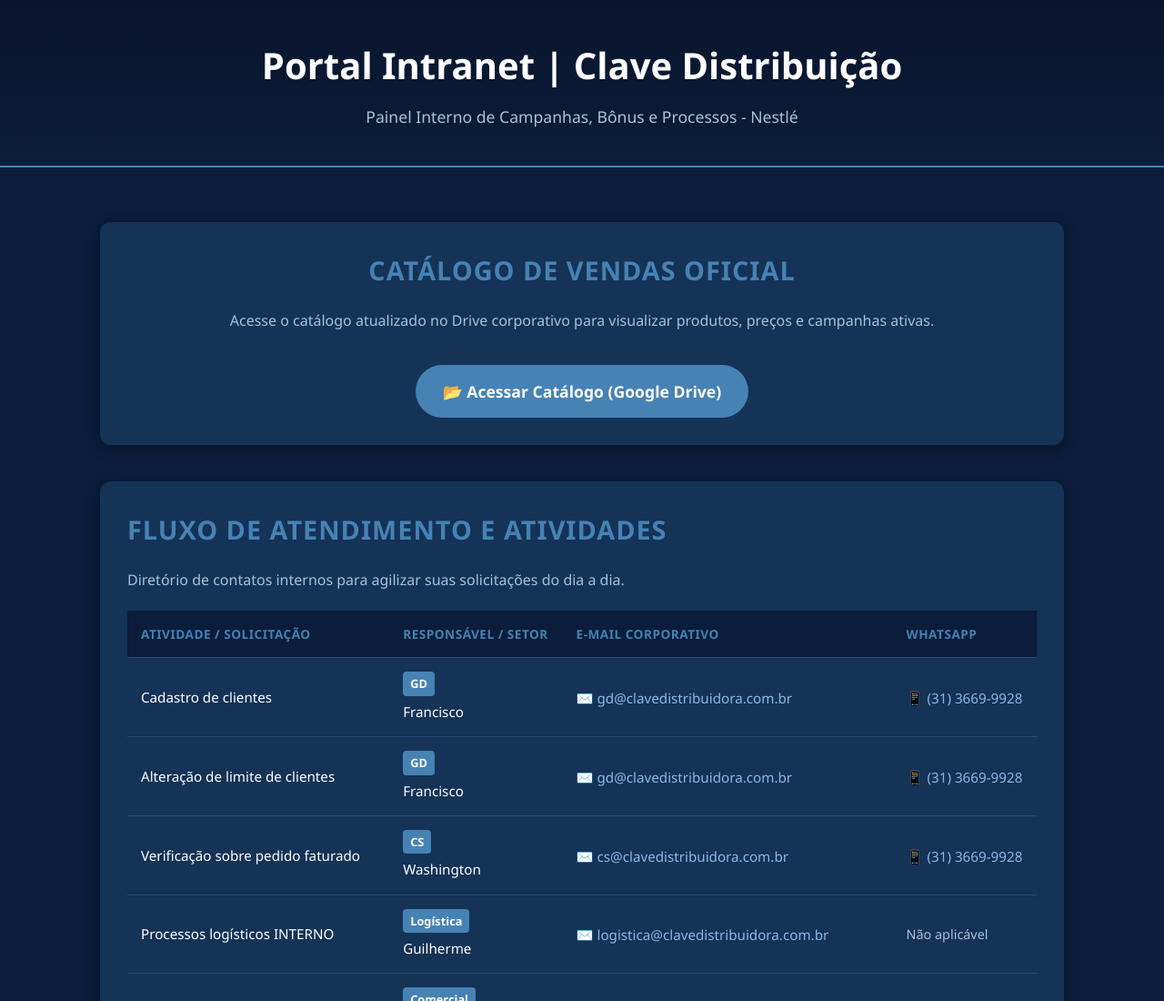
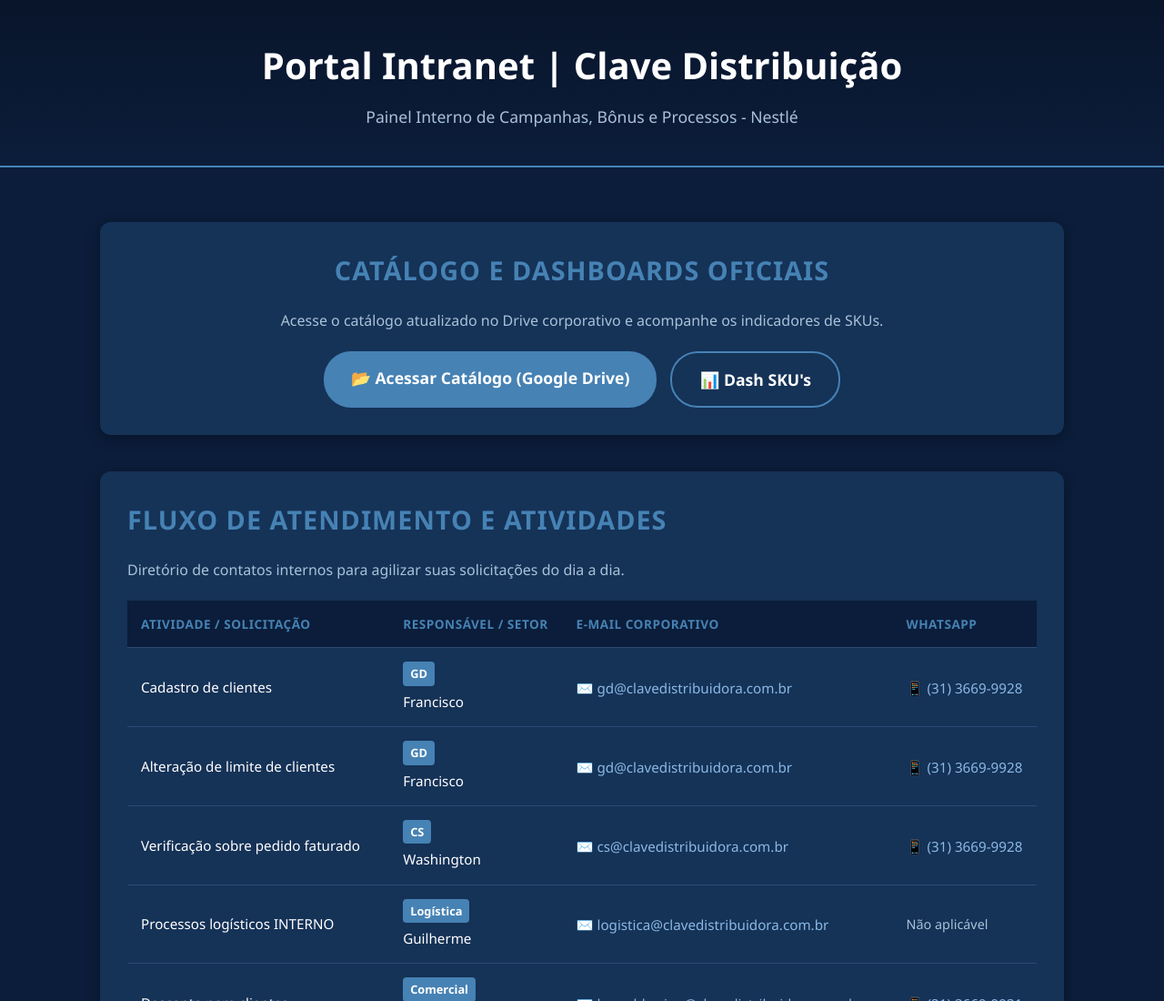
Before and after one commit to comercialClave/IntranetBroker, a plain HTML site: page index.html in a window 1280 px wide. Shown: the top 1100 px of the page at 91% size. Drawn offline with Linux system fonts and the light colour scheme.

Commit message:
Adição de SKU

```diff
--- a/index.html
+++ b/index.html
@@ -153,9 +153,17 @@
             gap: 15px;
         }
 
-        /* Catálogo */
+        /* Catálogo e Dashboards */
         .catalogo-container {
             text-align: center;
+        }
+
+        .botoes-container {
+            display: flex;
+            gap: 15px;
+            justify-content: center;
+            flex-wrap: wrap;
+            margin-top: 15px;
         }
 
         .btn-catalogo {
@@ -168,11 +176,19 @@
             font-weight: bold;
             font-size: 1.1rem;
             transition: background-color 0.3s;
-            margin-top: 15px;
         }
 
         .btn-catalogo:hover {
             background-color: #356792;
+        }
+
+        .btn-dash {
+            background-color: transparent;
+            border: 2px solid var(--highlight);
+        }
+
+        .btn-dash:hover {
+            background-color: rgba(70, 130, 180, 0.2);
         }
 
         /* Rodapé */
@@ -203,16 +219,20 @@
 
     <div class="container">
 
-        <!-- Seção Catálogo de Vendas -->
+        <!-- Seção Catálogo de Vendas e Dashboards -->
         <section id="catalogo" class="catalogo-container">
-            <h2>Catálogo de Vendas Oficial</h2>
+            <h2>Catálogo e Dashboards Oficiais</h2>
             <p style="color: var(--text-muted); margin-bottom: 20px;">
-                Acesse o catálogo atualizado no Drive corporativo para visualizar produtos, preços e campanhas ativas.
+                Acesse o catálogo atualizado no Drive corporativo e acompanhe os indicadores de SKUs.
             </p>
-            <a href="https://drive.google.com/file/d/13qzuFq_Irb4EXlHS2XT-L2w4SBOQ2Ps5/view?usp=drive_link" target="_blank" class="btn-catalogo">📂 Acessar Catálogo (Google Drive)</a>
+
+            <div class="botoes-container">
+                <a href="https://drive.google.com/file/d/13qzuFq_Irb4EXlHS2XT-L2w4SBOQ2Ps5/view?usp=drive_link" target="_blank" class="btn-catalogo">📂 Acessar Catálogo (Google Drive)</a>
+                <a href="https://datastudio.google.com/reporting/8ce3e64d-e554-4764-abc8-f3fb9b9c7a35" target="_blank" class="btn-catalogo btn-dash">📊 Dash SKU's</a>
+            </div>
         </section>
 
-        <!-- Seção Fluxo de Atendimento (NOVA) -->
+        <!-- Seção Fluxo de Atendimento -->
         <section id="fluxo-atendimento">
             <h2>Fluxo de Atendimento e Atividades</h2>
             <p style="color: var(--text-muted);">Diretório de contatos internos para agilizar suas solicitações do dia a dia.</p>
```
